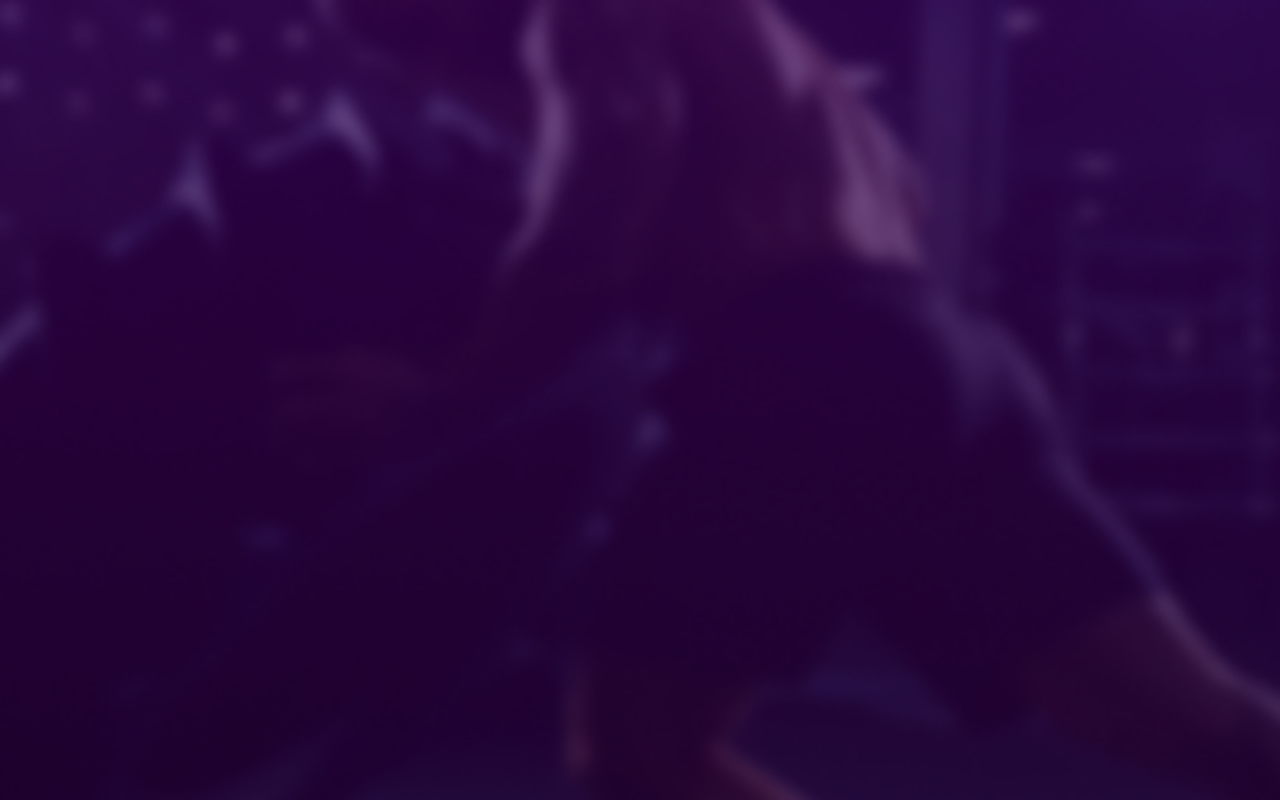
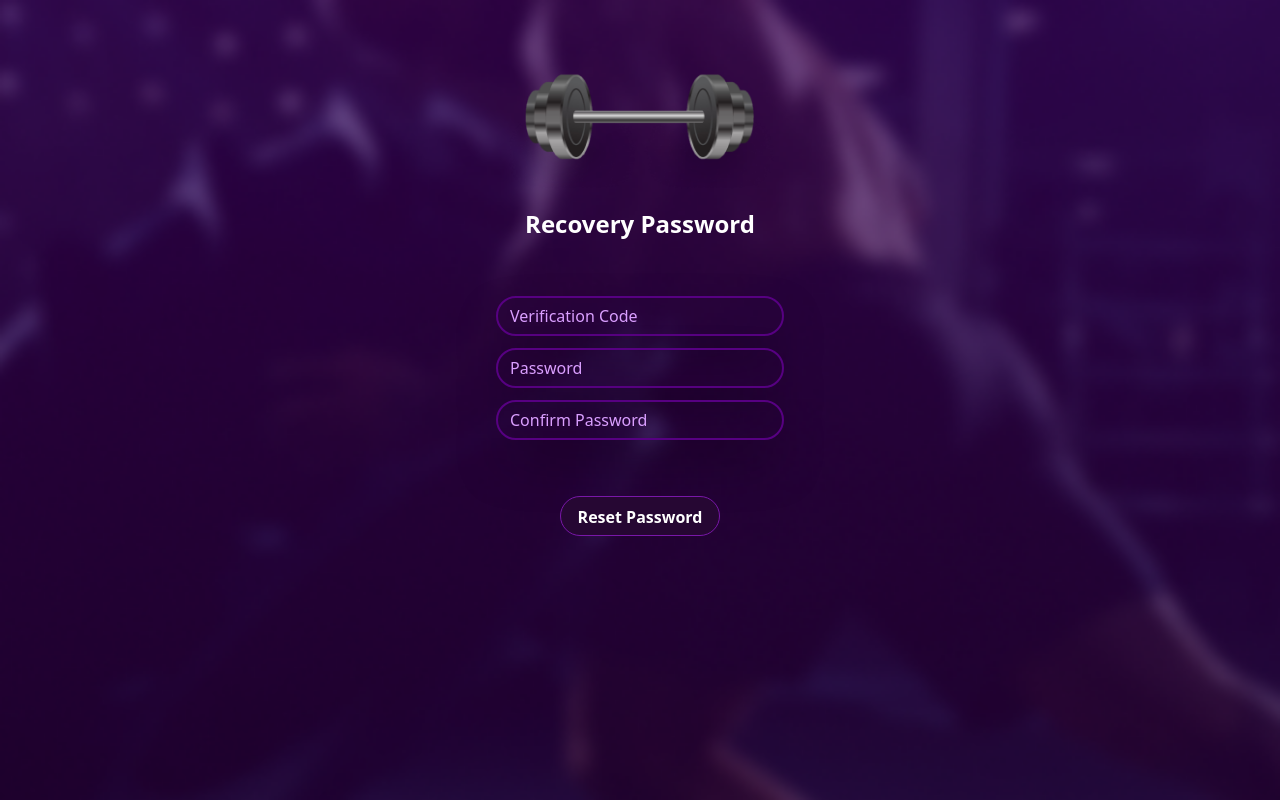
Before and after one commit to raha-mtlbi/Fitness, a React (Vite) app: page /resetPassword in a window 1280 px wide. Before the commit this address had no page. Built offline with nearby package versions, Linux system fonts and the light colour scheme.

Commit message:
recovery password and reset password page design

```diff
--- a/src/App.jsx
+++ b/src/App.jsx
@@ -9,6 +9,7 @@ import Login from "./pages/Login";
 import AtheleteTraining from "./pages/AtheleteTraining";
 import CoachPage from "./pages/CoachPage";
 import RecoveryPassword from "./pages/RecoveryPassword";
+import ResetPassword from "./pages/ResetPassword";
 
 export default function App() {
   return (
@@ -20,6 +21,7 @@ export default function App() {
         <Route path="/coachSignup" element={<CoachSignup />} />
         <Route path="/login" element={<Login />} />
         <Route path="/recoveryPassword" element={<RecoveryPassword />} />
+        <Route path="/resetPassword" element={<ResetPassword />} />
       </Routes>
       {/* <AtheleteTraining /> */}
       <BackgroundImage />
--- a/src/pages/RecoveryPassword.jsx
+++ b/src/pages/RecoveryPassword.jsx
@@ -1,5 +1,24 @@
 import React from "react";
+import dumbbell from "../images/dumbbell.png";
+import Input from "../component/Input";
+import { Link } from "react-router-dom";
 
 export default function RecoveryPassword() {
-  return <div></div>;
+  return (
+    <div className="flex-col flex gap-14 place-items-center text-center p-16">
+      <div className="flex-col flex gap-4">
+        <img src={dumbbell} className="h-32 w-72" />
+        <p className="text-white text-2xl font-bold">Recovery Password</p>
+      </div>
+      <div>
+        <Input placeholder={"E-mail"} />
+      </div>
+      <Link
+        className="text-white text-base font-bold bg-[#260733] border border-[#7917A8] rounded-full w-40 h-10 p-2 "
+        to="/resetPassword"
+      >
+        Recover Password
+      </Link>
+    </div>
+  );
 }
--- /dev/null
+++ b/src/pages/ResetPassword.jsx
@@ -0,0 +1,28 @@
+import React from "react";
+import dumbbell from "../images/dumbbell.png";
+import Input from "../component/Input";
+import { Link } from "react-router-dom";
+
+export default function ResetPassword() {
+  return (
+    <div>
+      <div className="flex-col flex gap-14 place-items-center text-center p-16">
+        <div className="flex-col flex gap-4">
+          <img src={dumbbell} className="h-32 w-72" />
+          <p className="text-white text-2xl font-bold">Recovery Password</p>
+        </div>
+        <div className="flex flex-col gap-3">
+          <Input placeholder={"Verification Code"} />
+          <Input placeholder={"Password"} />
+          <Input placeholder={"Confirm Password"} />
+        </div>
+        <Link
+          className="text-white text-base font-bold bg-[#260733] border border-[#7917A8] rounded-full w-40 h-10 p-2 "
+          to="/login"
+        >
+          Reset Password
+        </Link>
+      </div>
+    </div>
+  );
+}
```
